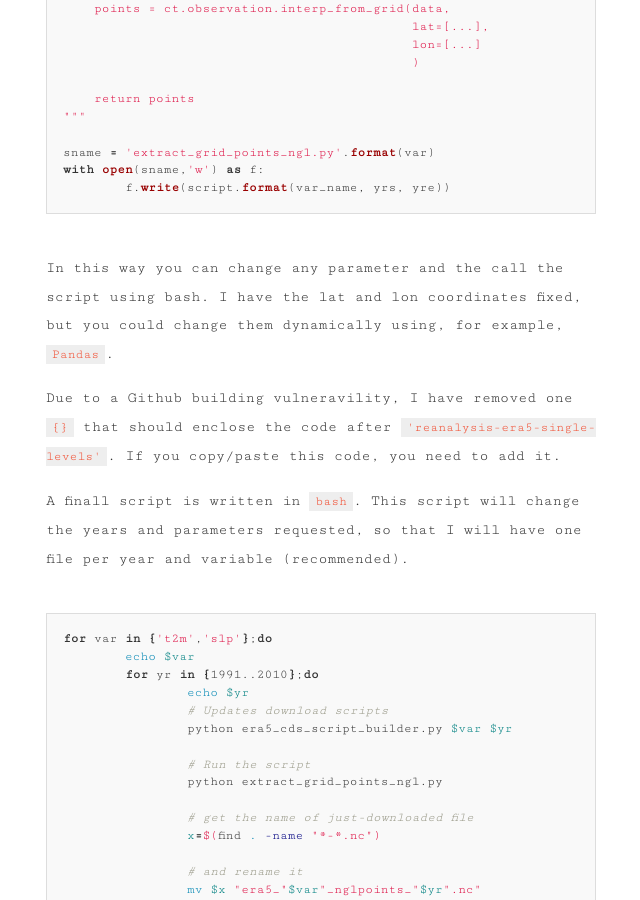
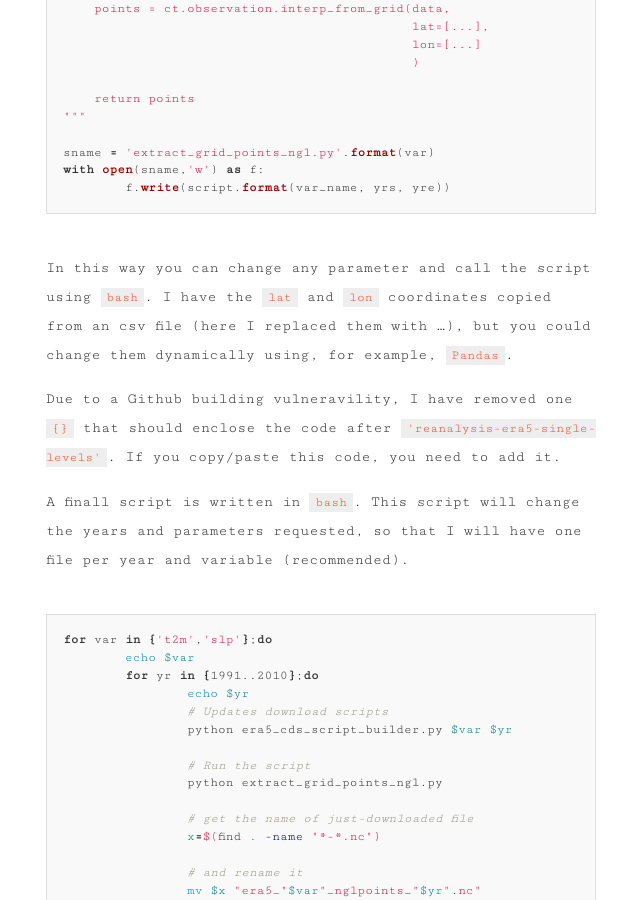
Before and after one commit to rvalenzuelar/rvalenzuelar.github.io, a Jekyll site: the page built from _blog/2021-07-01-era5-cds-extract-points.md, in a window 1280 px wide and 900 px high, scrolled down 3190 px. Shown: the whole window, without its empty margins (319-959 px from the left). Built offline with Jekyll 4.4.1, drawn with Linux system fonts in a browser that asks for light colours.

Commit message:
revised text

````diff
--- a/_blog/2021-07-01-era5-cds-extract-points.md
+++ b/_blog/2021-07-01-era5-cds-extract-points.md
@@ -135,7 +135,7 @@ with open(sname,'w') as f:
 	f.write(script.format(var_name, yrs, yre))
 ```
 
-In this way you can change any parameter and the call the script using bash. I have the lat and lon coordinates fixed, but you could change them dynamically using, for example, `Pandas`.
+In this way you can change any parameter and call the script using `bash`. I have the `lat` and `lon` coordinates copied from an csv file (here I replaced them with ...), but you could change them dynamically using, for example, `Pandas`.
 
 Due to a Github building vulneravility, I have removed one `{}` that should enclose the code after `'reanalysis-era5-single-levels'`. If you copy/paste this code, you need to add it.
 
````
